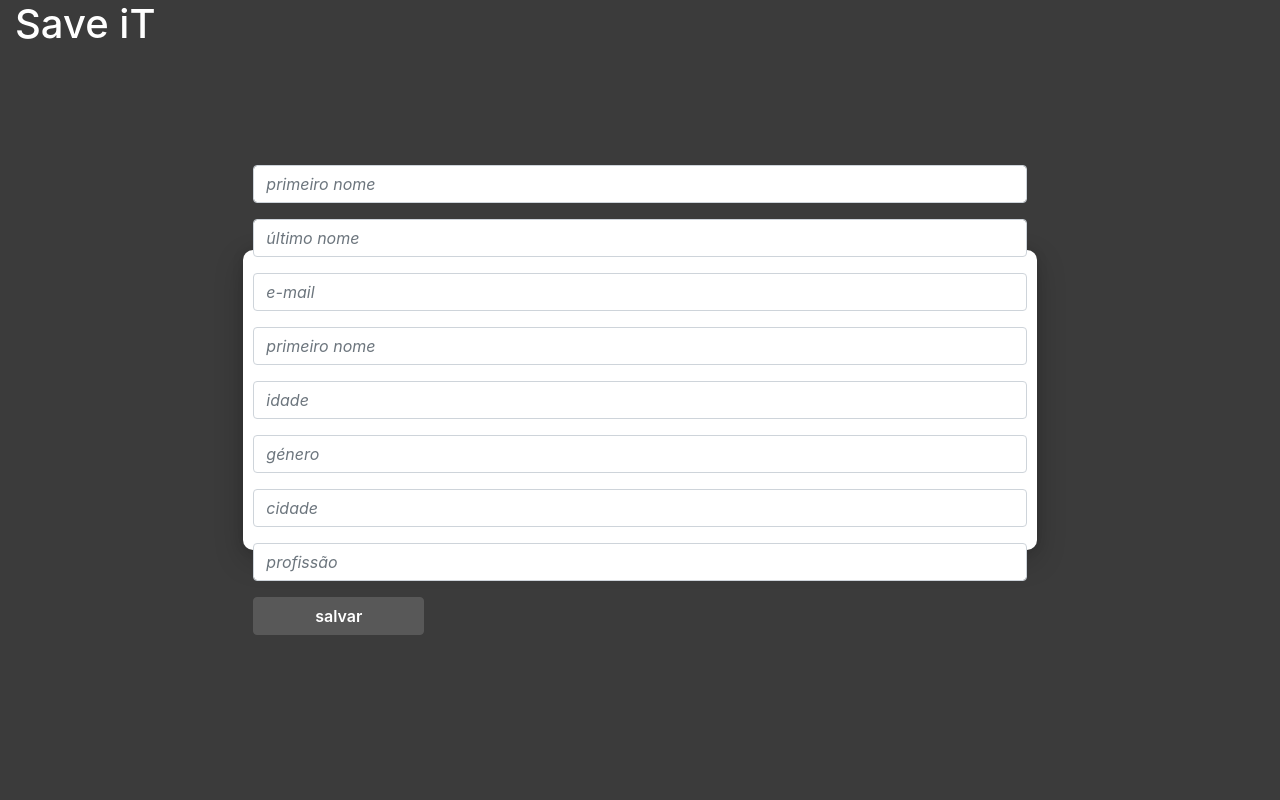
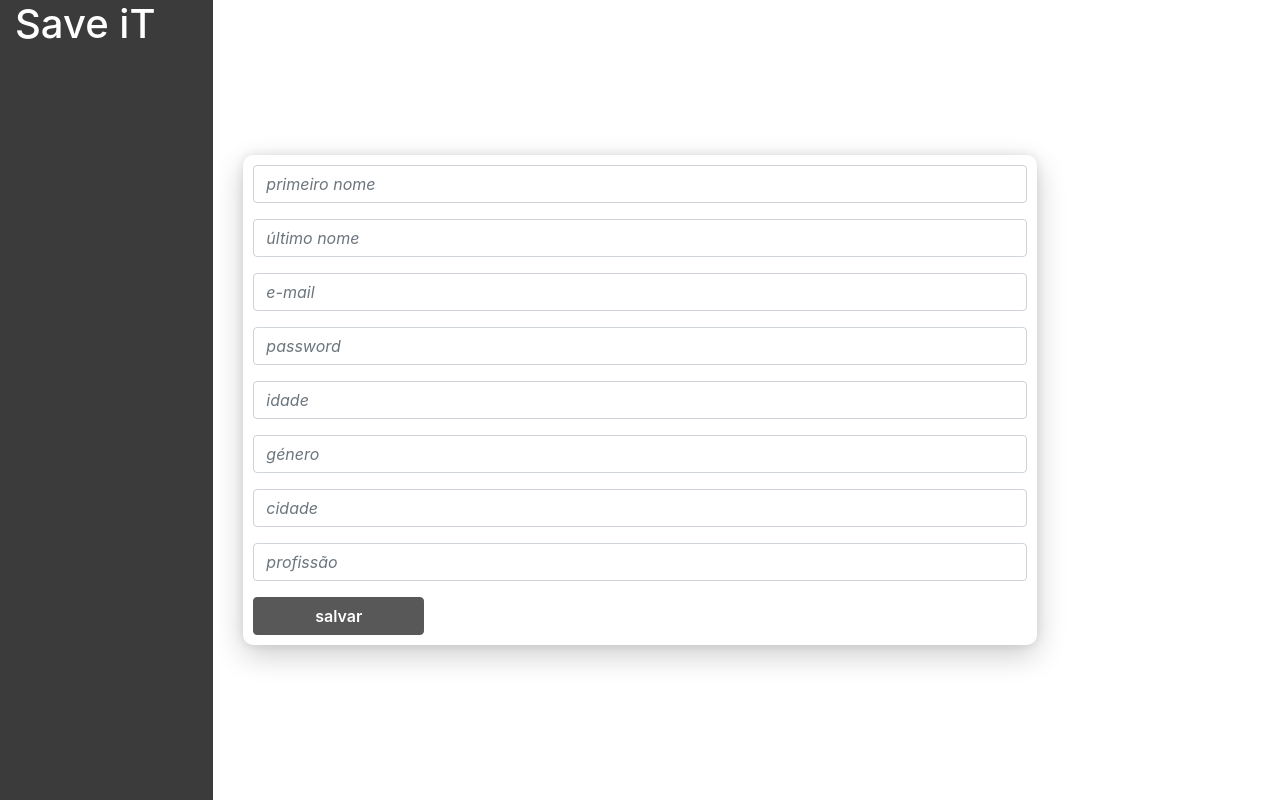
Before and after one commit to SaveItSoftwareDev/saveitapp, a React (Create React App) app: page /register in a window 1280 px wide. Built offline with nearby package versions, Linux system fonts and the light colour scheme.

Commit message:
WIP register page

```diff
--- a/src/App.tsx
+++ b/src/App.tsx
@@ -1,8 +1,7 @@
 import React from "react";
-import logo from "./logo.svg";
 import "./App.css";
 import "bootstrap/dist/css/bootstrap.min.css";
-import { BrowserRouter, Switch, Route, Link } from "react-router-dom";
+import { BrowserRouter, Switch, Route } from "react-router-dom";
 
 //Pages
 import { DashboarPage } from "./pages/dashboard/dashboard.page";
--- a/src/pages/register/register.page.tsx
+++ b/src/pages/register/register.page.tsx
@@ -37,7 +37,7 @@ export const RegisterPage: React.FC<IRegisterPageProps> = (props) => {
     <S.PageContainer>
       <BS.Container fluid className="h-100">
         <BS.Row className="h-100">
-          <BS.Col lg={2}>
+          <BS.Col lg={2} className="sidebar">
             <BS.Container>
               <BS.Row className="branco">
                 <h1>Save iT</h1>
@@ -45,8 +45,8 @@ export const RegisterPage: React.FC<IRegisterPageProps> = (props) => {
             </BS.Container>
           </BS.Col>
           <BS.Col lg={8} className="flex-center-center">
-            <BS.Container>
-              <S.FormContainer className="flex-center-center">
+            <BS.Container fluid>
+              <S.FormContainer>
                 <Formik
                   validationSchema={schema}
                   onSubmit={(values: IRegisterData) => {
@@ -75,6 +75,8 @@ export const RegisterPage: React.FC<IRegisterPageProps> = (props) => {
                       onSubmit={handleSubmit}
                       className="w-100"
                     >
+                      <BS.Row>
+                        <BS.Col>
                           <BS.Form.Group>
                             <BS.Form.Control
                               className="italico"
@@ -117,7 +119,7 @@ export const RegisterPage: React.FC<IRegisterPageProps> = (props) => {
                               className="italico"
                               type="password"
                               name="password"
-                          placeholder="primeiro nome"
+                              placeholder="password"
                               onChange={handleChange}
                               onBlur={handleBlur}
                               value={values.password}
@@ -175,6 +177,8 @@ export const RegisterPage: React.FC<IRegisterPageProps> = (props) => {
                               isValid={touched.job && !errors.job}
                             />
                           </BS.Form.Group>
+                        </BS.Col>
+                      </BS.Row>
 
                       <BS.Row>
                         <BS.Col lg={3}>
--- a/src/pages/register/register.styled.tsx
+++ b/src/pages/register/register.styled.tsx
@@ -4,7 +4,11 @@ export const PageContainer = styled.div`
   position: fixed;
   width: 100%;
   height: 100%;
-  background-color: #3b3b3b;
+
+  .sidebar {
+    background-color: #3b3b3b;
+    height: 100%;
+  }
 
   .flex-center-center {
     display: flex;
@@ -40,7 +44,6 @@ export const FormContainer = styled.div`
   background-color: #fff;
   border-radius: 10px;
   padding: 10px;
-  height: 300px;
   width: 100%;
   box-shadow: 0 0 12px 0 rgba(0, 0, 0, 0.1), 0 10px 30px 0 rgba(0, 0, 0, 0.2);
 `;
```
Also changed, not shown: 1 other file (tests, documents, lock files or other folders). Lines whose indentation alone changed are shown as unchanged.
